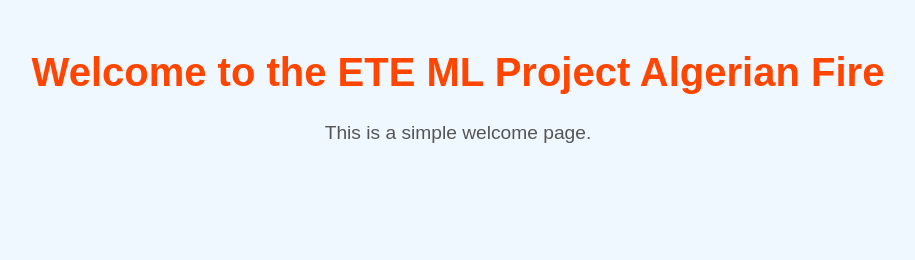
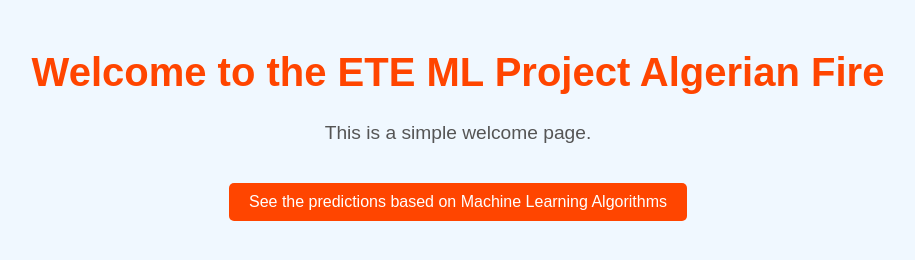
Before and after one commit to Shivanks95/testforestfires_ETE, a plain HTML site: page templates/index.html in a window 1280 px wide. Shown: the whole page, without its empty margins (182-1097 px from the left). Drawn offline with Linux system fonts and the light colour scheme.

Commit message:
updated index.html

```diff
--- a/templates/index.html
+++ b/templates/index.html
@@ -22,6 +22,20 @@
             color: #555;
             animation: slideIn 2s ease-in-out;
         }
+        button {
+            font-size: 1em;
+            padding: 10px 20px;
+            margin-top: 20px;
+            background-color: #ff4500;
+            color: white;
+            border: none;
+            border-radius: 5px;
+            cursor: pointer;
+            animation: fadeIn 2s ease-in-out;
+        }
+        button:hover {
+            background-color: #e03e00;
+        }
         @keyframes fadeIn {
             from { opacity: 0; }
             to { opacity: 1; }
@@ -35,5 +49,6 @@
 <body>
     <h1>Welcome to the ETE ML Project Algerian Fire</h1>
     <p>This is a simple welcome page.</p>
+    <button onclick="location.href='/predictdata'">See the predictions based on Machine Learning Algorithms</button>
 </body>
 </html>
```
